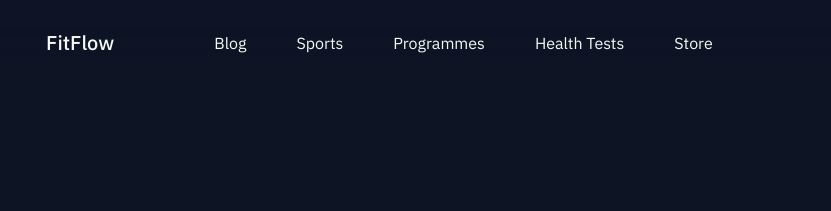
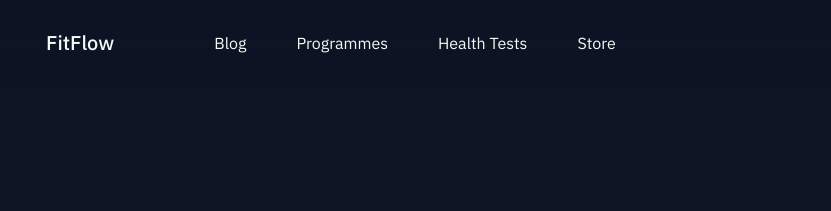
Before and after one commit to solvingop/account, a plain HTML site: page index.html in a window 1280 px wide. Shown: the top 211 px of the page, 168-999 px from the left. Drawn offline with Linux system fonts and the light colour scheme; a script that the page names is missing.

Commit message:
Update index.html

```diff
--- a/index.html
+++ b/index.html
@@ -20,7 +20,7 @@
 
             <a href="https://titanafk.github.io/blog/">Blog</a>
 
-            <a href="https://titanafk.github.io/combine/">Sports</a>
+<!--             <a href="https://titanafk.github.io/combine/">Sports</a> -->
 
             <a href="https://titanafk.github.io/programmes/">Programmes</a>
 
```
